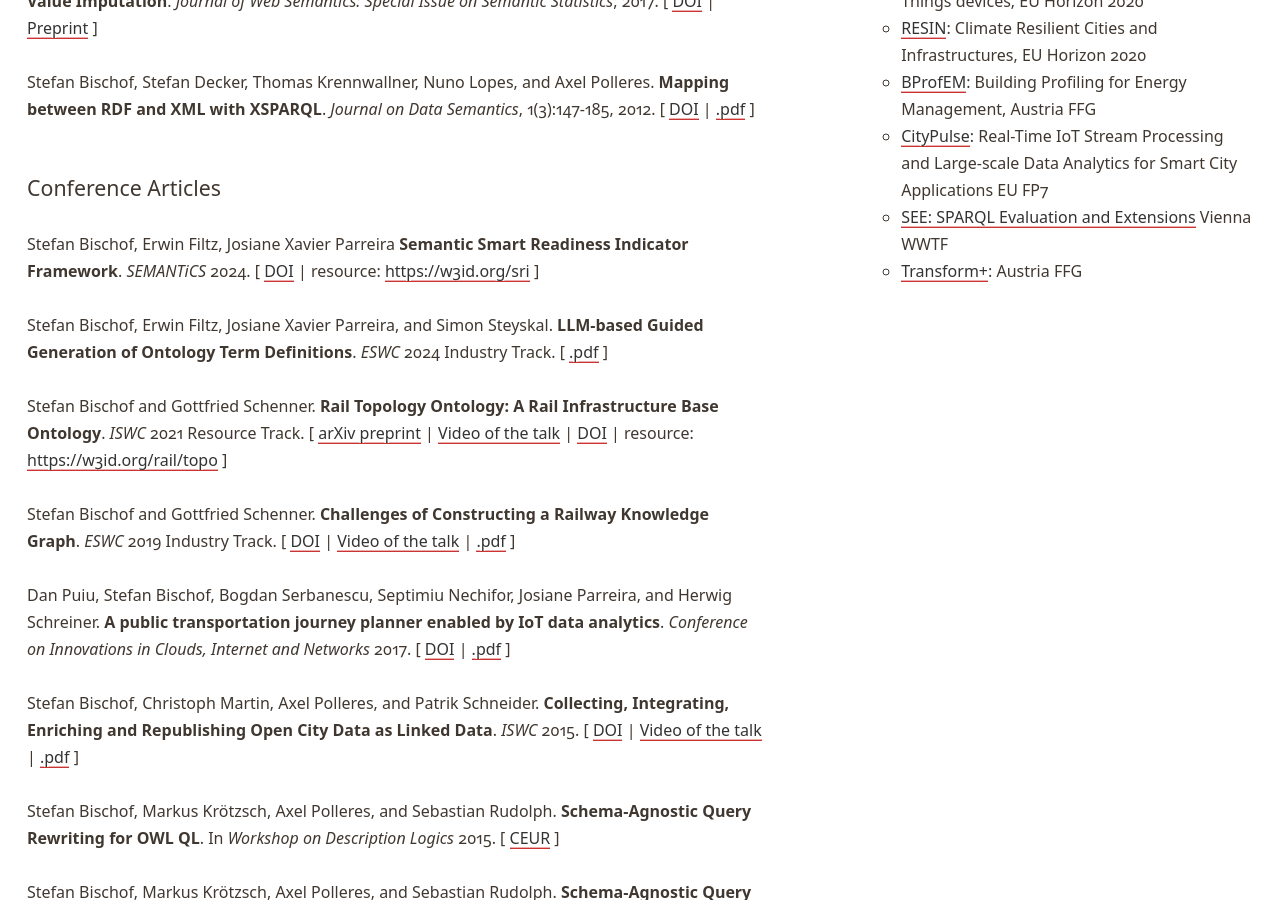
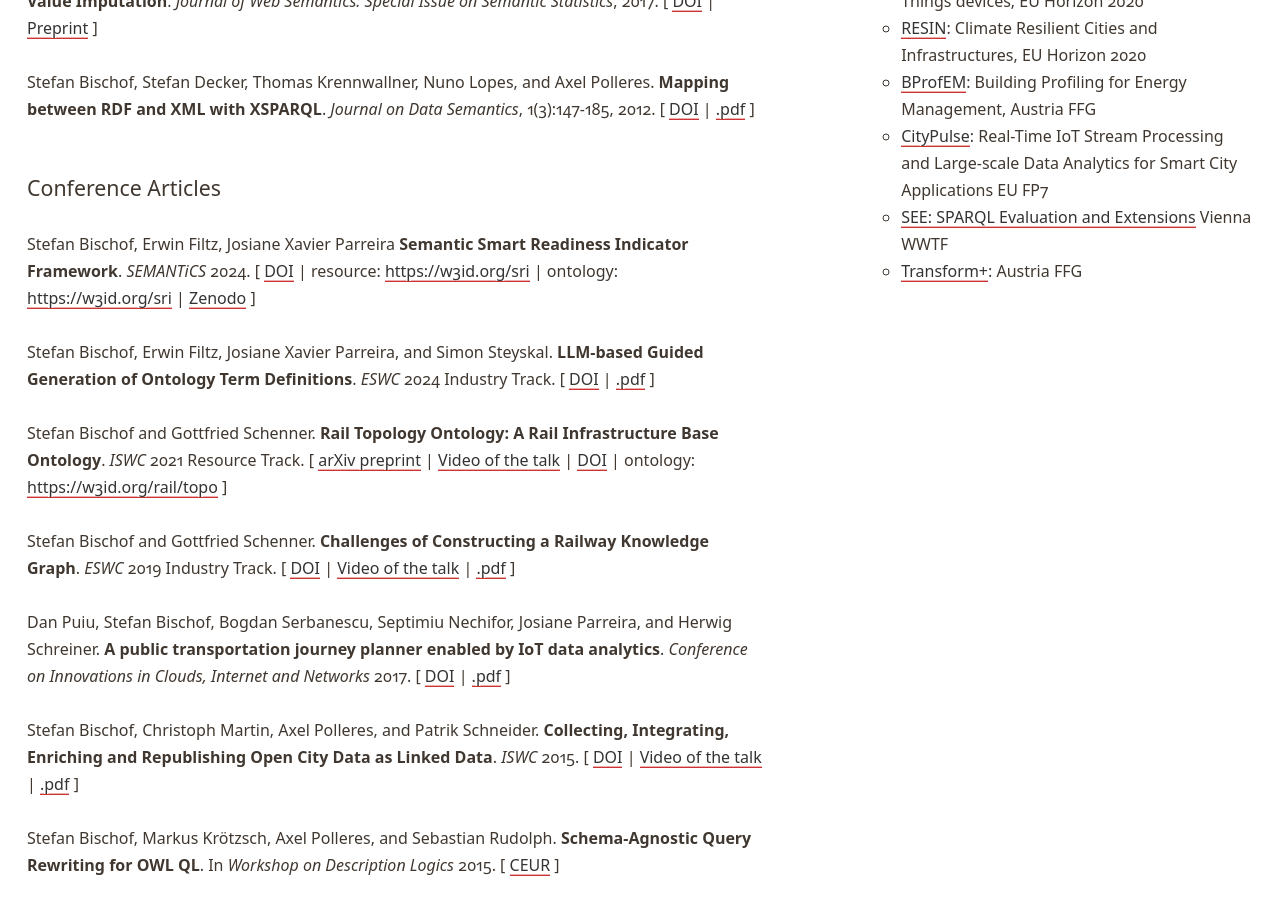
Before and after one commit to stefanbischof/stefanbischof.github.io, a Jekyll site: the page built from index.html, in a window 1280 px wide and 900 px high, scrolled down 776 px. Built offline with Jekyll 4.4.1, drawn with Linux system fonts in a browser that asks for light colours.

Commit message:
Update mypublications.html

```diff
--- a/mypublications.html
+++ b/mypublications.html
@@ -8,11 +8,11 @@
 
 <h2>Conference Articles</h2>
 
-<p vocab="https://schema.org/" typeof="ScholarlyArticle" resource="#BischofFiltzParreira2024"><a id="BischofFiltzParreira2024"></a><span property="author">Stefan Bischof</span>, <span property="author">Erwin Filtz</span>, <span property="author">Josiane Xavier Parreira</span> <strong property="name">Semantic Smart Readiness Indicator Framework</strong>. <em>SEMANTiCS</em> 2024. [&nbsp;<a property="sameAs" href="https://doi.org/10.3233/SSW240015">DOI</a> | resource: <a href="https://w3id.org/sri">https://w3id.org/sri</a>&nbsp;]</p>
+<p vocab="https://schema.org/" typeof="ScholarlyArticle" resource="#BischofFiltzParreira2024"><a id="BischofFiltzParreira2024"></a><span property="author">Stefan Bischof</span>, <span property="author">Erwin Filtz</span>, <span property="author">Josiane Xavier Parreira</span> <strong property="name">Semantic Smart Readiness Indicator Framework</strong>. <em>SEMANTiCS</em> 2024. [&nbsp;<a property="sameAs" href="https://doi.org/10.3233/SSW240015">DOI</a> | resource: <a href="https://w3id.org/sri">https://w3id.org/sri</a> | ontology: <a href="https://w3id.org/sri">https://w3id.org/sri</a> | <a href="https://zenodo.org/doi/10.5281/zenodo.10047286">Zenodo</a>&nbsp;]</p>
 
-<p><a id="BischofFiltzParreiraSteyskal2024"></a>Stefan Bischof, Erwin Filtz, Josiane Xavier Parreira, and Simon Steyskal. <strong>LLM-based Guided Generation of Ontology Term Definitions</strong>. <em>ESWC</em> 2024 Industry Track. [&nbsp;<a href="https://2024.eswc-conferences.org/wp-content/uploads/2024/05/77770131.pdf">.pdf</a>&nbsp;]</p>
+<p><a id="BischofFiltzParreiraSteyskal2024"></a>Stefan Bischof, Erwin Filtz, Josiane Xavier Parreira, and Simon Steyskal. <strong>LLM-based Guided Generation of Ontology Term Definitions</strong>. <em>ESWC</em> 2024 Industry Track. [&nbsp;<a href="https://doi.org/10.1007/978-3-031-78952-6_13">DOI</a> | <a href="https://2024.eswc-conferences.org/wp-content/uploads/2024/05/77770131.pdf">.pdf</a>&nbsp;]</p>
 
-<p><a id="BischofSchenner2021"></a>Stefan Bischof and Gottfried Schenner. <b>Rail Topology Ontology: A Rail Infrastructure Base Ontology</b>. <em>ISWC</em> 2021 Resource Track. [&nbsp;<a href="https://arxiv.org/abs/2107.04378">arXiv preprint</a> | <a href="https://videolectures.net/iswc2021_4a_base_ontology/">Video of the talk</a> | <a href="https://doi.org/10.1007/978-3-030-88361-4_35">DOI</a> | resource: <a href="https://w3id.org/rail/topo">https://w3id.org/rail/topo</a>&nbsp;]</p>
+<p><a id="BischofSchenner2021"></a>Stefan Bischof and Gottfried Schenner. <b>Rail Topology Ontology: A Rail Infrastructure Base Ontology</b>. <em>ISWC</em> 2021 Resource Track. [&nbsp;<a href="https://arxiv.org/abs/2107.04378">arXiv preprint</a> | <a href="https://videolectures.net/iswc2021_4a_base_ontology/">Video of the talk</a> | <a href="https://doi.org/10.1007/978-3-030-88361-4_35">DOI</a> | ontology: <a href="https://w3id.org/rail/topo">https://w3id.org/rail/topo</a>&nbsp;]</p>
 
 <p><a id="BischofSchenner2019"></a>Stefan Bischof and Gottfried Schenner. <b>Challenges of Constructing a Railway Knowledge Graph</b>. <em>ESWC</em> 2019 Industry Track. [&nbsp;<a href="https://doi.org/10.1007/978-3-030-32327-1_44">DOI</a> | <a href="https://videolectures.net/eswc2019_bischof_constructing_railway/">Video of the talk</a> | <a href="pdf/bisc_sche_2019.pdf">.pdf</a>&nbsp;]</p>
 
```
